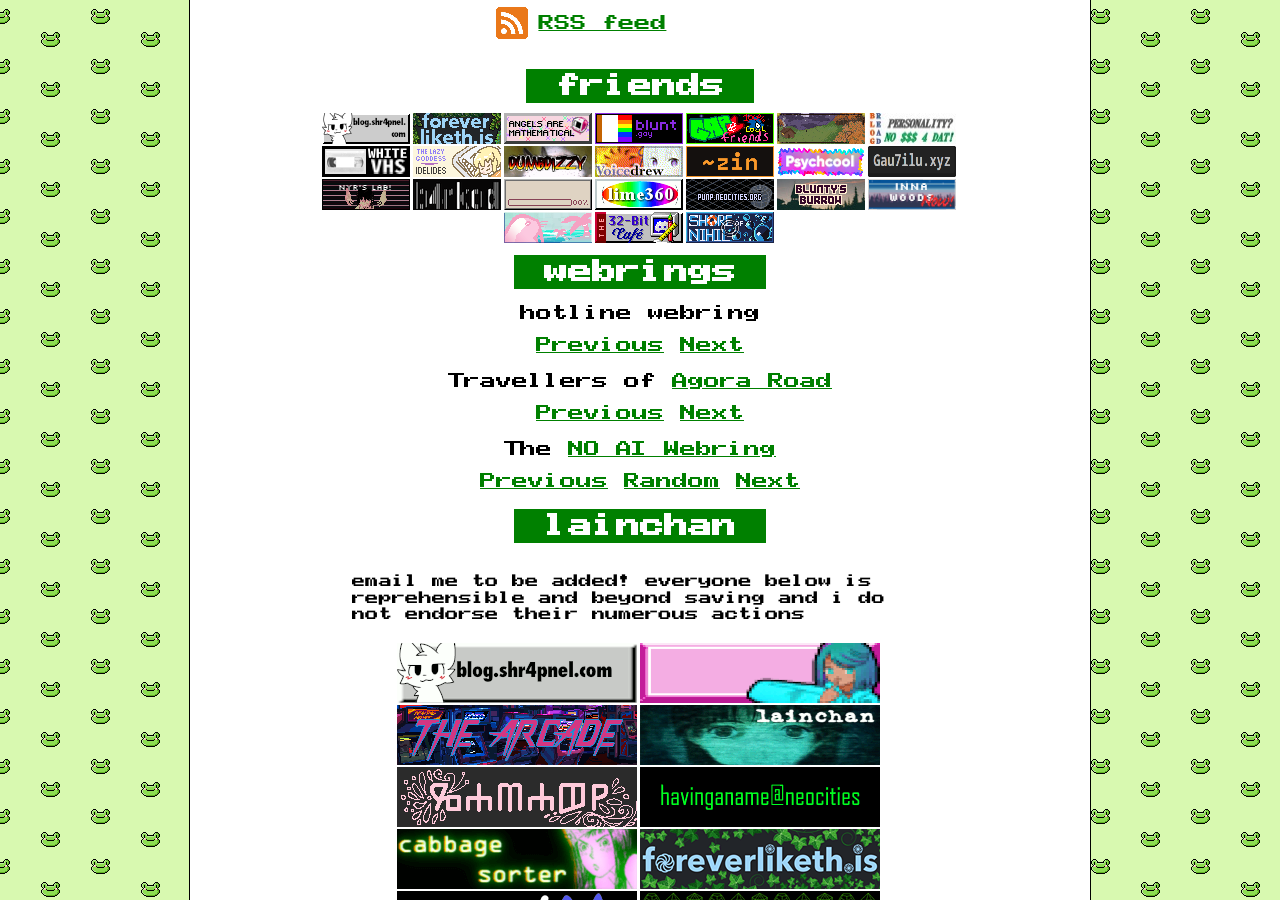
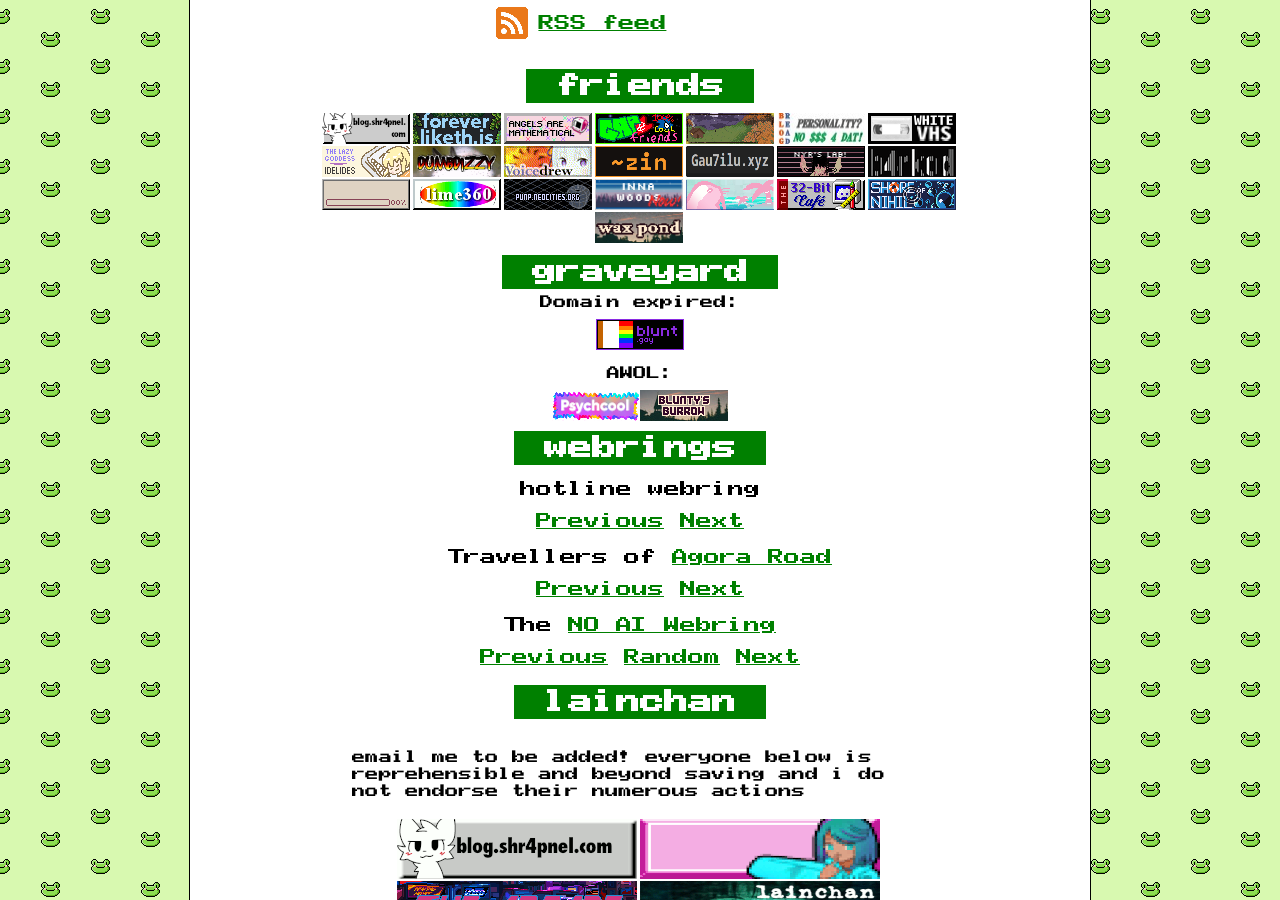
Before and after one commit to shrapnelnet/blog, a Jekyll site: the page built from index.html, in a window 1280 px wide and 900 px high, scrolled down 1003 px. Built offline with Jekyll 4.4.1, drawn with Linux system fonts in a browser that asks for light colours; the list of posts is cut into pages by our own code; some of the changed lines change nothing that is shown.

Commit message:
add graveyard, update buttons, some random linting

```diff
--- a/_layouts/shr4pnel.html
+++ b/_layouts/shr4pnel.html
@@ -7,12 +7,12 @@ layout: compress
     <meta charset="UTF-8">
     <meta name="viewport" content="width=device-width">
     <meta http-equiv="X-UA-Compatible" content="ie=edge">
-    <meta name="google-site-verification" content="Vq32lyl5J9e47ol12YxwagImYWSxck-MFTUAzRtpKEA" />
+    <meta name="google-site-verification" content="Vq32lyl5J9e47ol12YxwagImYWSxck-MFTUAzRtpKEA"/>
     <meta name="ahrefs-site-verification" content="28baa7684dbfc859658c17ff0061e2f80f2dc653a5c45d13d341b04ab5b94dda">
     <link rel="icon" href="/assets/favicon.ico">
     <link rel="stylesheet" href="/assets/css/index.css">
     <title>{{ page.title }}</title>
-    {% seo title=false %}
+    {% seo title = false %}
 </head>
 <body>
 <header>
@@ -95,13 +95,6 @@ layout: compress
                             loading="lazy"
                     />
                 </a>
-                <a href="https://blunt.gay" target="_blank" rel="noreferrer">
-                    <img
-                            src="/assets/buttons/bluntgay.png"
-                            alt="purple outline and text, monospaced, rainbow left aligned, text right aligned"
-                            loading="lazy"
-                    />
-                </a>
                 <a href="https://gapandfriends.neocities.org" target="_blank" rel="noreferrer">
                     <img
                             src="/assets/buttons/IMG_7032.png"
@@ -158,13 +151,6 @@ layout: compress
                             loading="lazy"
                     />
                 </a>
-                <a href="https://psychcool.neocities.org" target="_blank" rel="noreferrer">
-                    <img
-                            src="/assets/buttons/psychool.png"
-                            alt="psychools button! lots of colours and wow and cool and etc"
-                            loading="lazy"
-                    />
-                </a>
                 <a href="https://gau7ilu.xyz" target="_blank" rel="noreferrer">
                     <img
                             src="/assets/lain/gau7ilu.png"
@@ -207,13 +193,6 @@ layout: compress
                             loading="lazy"
                     />
                 </a>
-                <a href="https://bluntsmoker.neocities.org/" target="_blank" rel="noreferrer">
-                    <img
-                            src="/assets/buttons/cockpit.png"
-                            alt="cockpit bluntsmoker's button, reads blunty's barrow"
-                            loading="lazy"
-                    />
-                </a>
                 <a href="https://chrysalism.neocities.org/" target="_blank" rel="noreferrer">
                     <img
                             src="/assets/buttons/chrysalism.png"
@@ -242,6 +221,27 @@ layout: compress
                             loading="lazy"
                     />
                 </a>
+                <a href="https://waxpond.neocities.org//" target="_blank" rel="noreferrer">
+                    <img
+                            src="/assets/buttons/waxpond.png"
+                            alt="waxpond, formerly bluntsmoker's button"
+                            loading="lazy"
+                    />
+                </a>
+            </div>
+            <h2 class="highlighted">graveyard</h2>
+            <sub>Domain expired:</sub>
+            <div class="graveyard friend-container">
+                <img src="/assets/buttons/bluntgay.png"
+                     alt="purple outline and text, monospaced, rainbow left aligned, text right aligned" loading="lazy">
+            </div>
+            <sub>AWOL:</sub>
+            <div class="graveyard friend-container">
+                <img src="/assets/buttons/psychool.png" alt="psychools button! lots of colours and wow and cool and etc"
+                     loading="lazy">
+
+                <img src="/assets/buttons/cockpit.png" alt="cockpit bluntsmoker's button, reads blunty's barrow"
+                     loading="lazy">
             </div>
             <h2 class="highlighted">webrings</h2>
             <div class="flex-wrap">
@@ -268,7 +268,8 @@ layout: compress
         <div class="friend-container lain">
             <div class="friend-container lain">
                 <sub class="lain-text">
-                    email me to be added! everyone below is reprehensible and beyond saving and i do not endorse their numerous actions
+                    email me to be added! everyone below is reprehensible and beyond saving and i do not endorse their
+                    numerous actions
                 </sub>
                 <span class="flex-wrap"></span>
                 <a href="/">
@@ -460,10 +461,10 @@ layout: compress
                             loading="lazy"
                     />
                 </a>
-                <a href="https://faith.rip/" target="_blank" rel="noreferrer">
+                <a href="https://cult.ist/" target="_blank" rel="noreferrer">
                     <img
-                            src="/assets/lain/faith.png"
-                            alt="faith banner"
+                            src="/assets/lain/cultist.png"
+                            alt="cultist (formerly my.faith.rip) banner"
                             loading="lazy"
                     />
                 </a>
@@ -550,6 +551,20 @@ layout: compress
                             loading="lazy"
                     />
                 </a>
+                <a href="https://kinisis.xyz/" target="_blank" rel="noreferrer">
+                    <img
+                            src="/assets/lain/kinisis.png"
+                            alt="kinisis button !! is anybody else tired of spying on their ahrefs crawler? just me?"
+                            loading="lazy"
+                    />
+                </a>
+                <a href="https://myrdin.is-a.dev/" target="_blank" rel="noreferrer">
+                    <img
+                            src="/assets/lain/myrdin.gif"
+                            alt="myrdin button (has a cool little dude on it. awesome)"
+                            loading="lazy"
+                    />
+                </a>
 
 
             </div>
```
Lines whose indentation alone changed are shown as unchanged.
